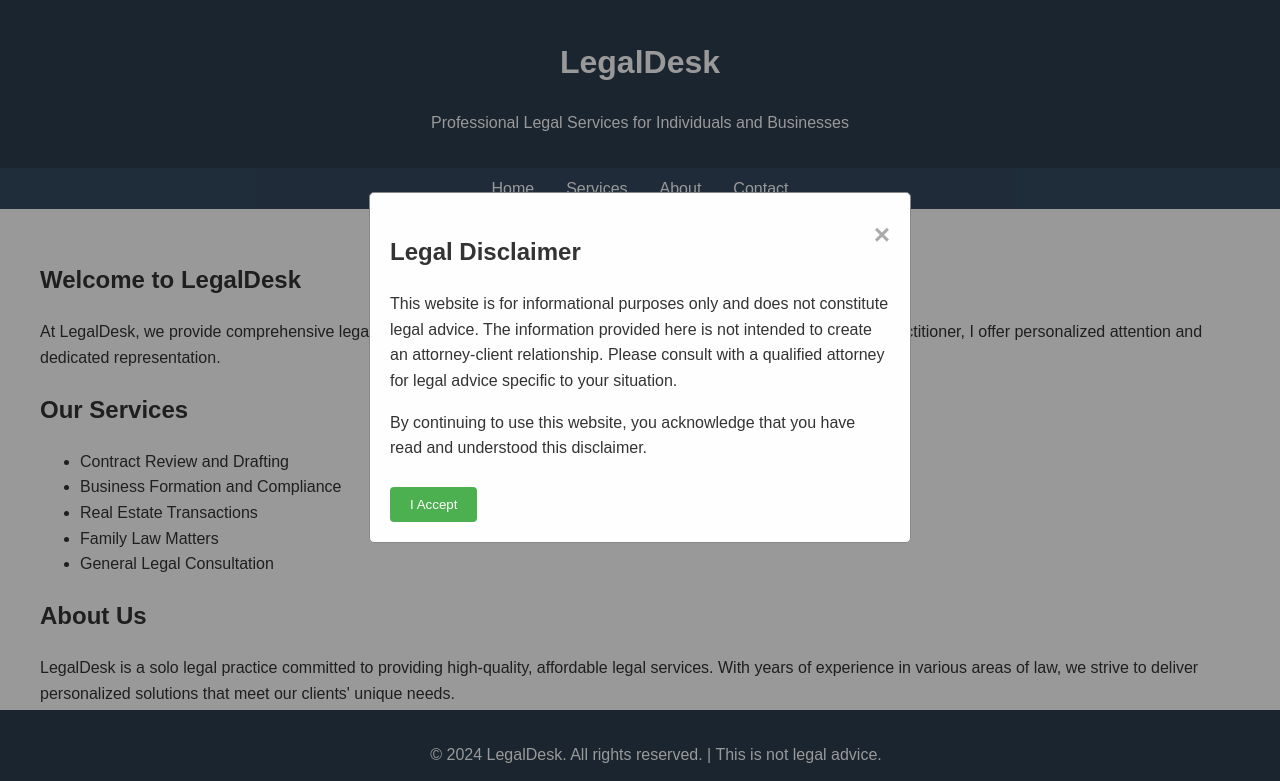
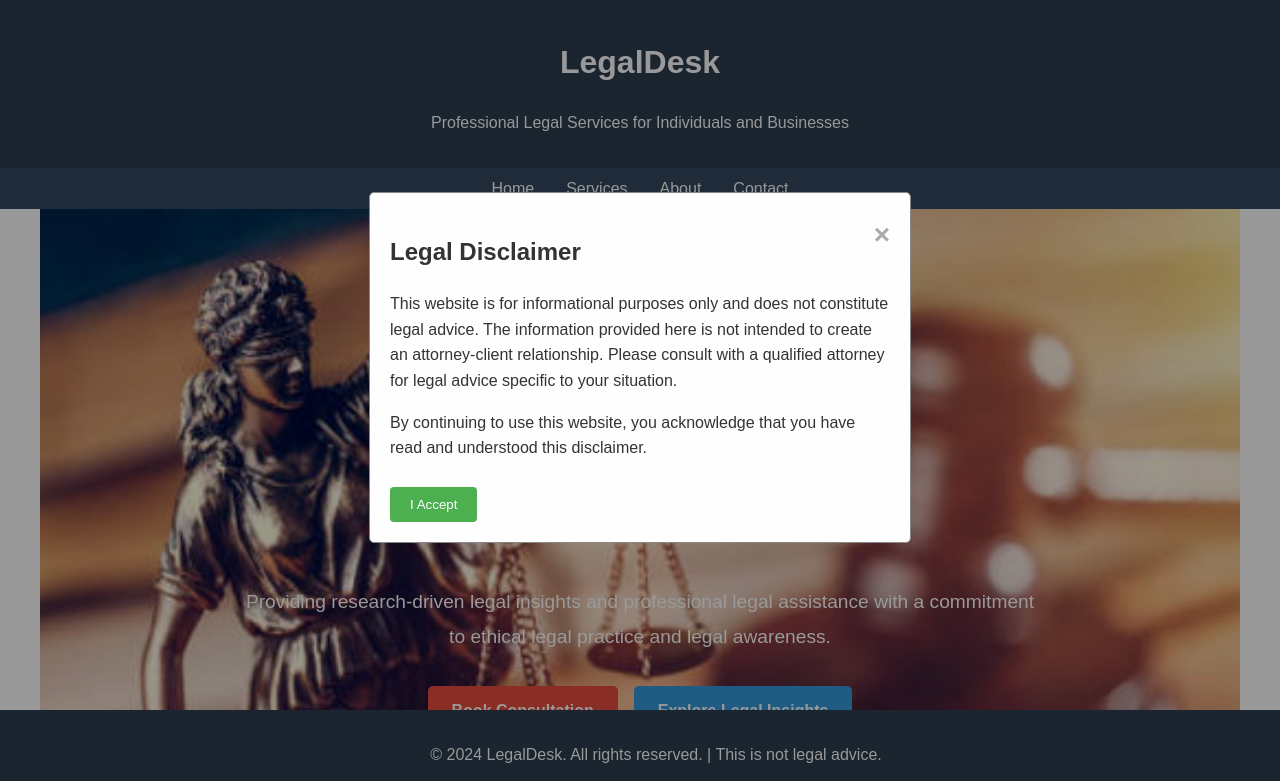
Before and after one commit to Thunderer11/LegalDesk, a plain HTML site: page home.html in a window 1280 px wide. Shown: the top 781 px of the page. Drawn offline with Linux system fonts and the light colour scheme.

Commit message:
Added Hero Section

```diff
--- /dev/null
+++ b/home.css
@@ -0,0 +1,153 @@
+body {
+    font-family: Arial, sans-serif;
+    margin: 0;
+    padding: 0;
+    line-height: 1.6;
+    color: #333;
+}
+header {
+    background-color: #2c3e50;
+    color: white;
+    padding: 1rem;
+    text-align: center;
+}
+nav {
+    background-color: #34495e;
+    padding: 0.5rem;
+}
+nav ul {
+    list-style: none;
+    padding: 0;
+    margin: 0;
+    display: flex;
+    justify-content: center;
+}
+nav li {
+    margin: 0 1rem;
+}
+nav a {
+    color: white;
+    text-decoration: none;
+}
+main {
+    padding: 0;
+    max-width: 1200px;
+    margin: 0 auto;
+}
+footer {
+    background-color: #2c3e50;
+    color: white;
+    text-align: center;
+    padding: 1rem;
+    position: fixed;
+    bottom: 0;
+    width: 100%;
+}
+/* Modal styles */
+.modal {
+    display: none;
+    position: fixed;
+    z-index: 1;
+    left: 0;
+    top: 0;
+    width: 100%;
+    height: 100%;
+    overflow: auto;
+    background-color: rgba(0,0,0,0.4);
+}
+.modal-content {
+    background-color: #fefefe;
+    margin: 15% auto;
+    padding: 20px;
+    border: 1px solid #888;
+    width: 80%;
+    max-width: 500px;
+    border-radius: 5px;
+}
+.close {
+    color: #aaa;
+    float: right;
+    font-size: 28px;
+    font-weight: bold;
+    cursor: pointer;
+}
+.close:hover {
+    color: black;
+}
+.accept-btn {
+    background-color: #4CAF50;
+    color: white;
+    padding: 10px 20px;
+    border: none;
+    border-radius: 4px;
+    cursor: pointer;
+    margin-top: 10px;
+}
+.accept-btn:hover {
+    background-color: #45a049;
+}
+/* Hero Section Styles */
+.hero {
+    background-image: url('Hero.jpeg');
+    background-size: cover;
+    background-position: center;
+    background-attachment: fixed;
+    color: white;
+    text-align: center;
+    padding: 100px 20px;
+    min-height: 60vh;
+    display: flex;
+    flex-direction: column;
+    justify-content: center;
+    align-items: center;
+}
+.hero h1 {
+    font-size: 3rem;
+    margin-bottom: 0.5rem;
+    font-weight: bold;
+}
+.hero .subtitle {
+    font-size: 1.5rem;
+    margin-bottom: 1rem;
+    color: #ecf0f1;
+}
+.hero .description {
+    font-size: 1.2rem;
+    max-width: 800px;
+    margin-bottom: 2rem;
+    line-height: 1.8;
+}
+.hero-buttons {
+    display: flex;
+    gap: 1rem;
+    flex-wrap: wrap;
+    justify-content: center;
+}
+.btn {
+    background-color: #e74c3c;
+    color: white;
+    padding: 12px 24px;
+    text-decoration: none;
+    border-radius: 5px;
+    font-size: 1rem;
+    font-weight: bold;
+    transition: background-color 0.3s;
+}
+.btn:hover {
+    background-color: #c0392b;
+}
+.btn.secondary {
+    background-color: #3498db;
+}
+.btn.secondary:hover {
+    background-color: #2980b9;
+}
+/* Other sections */
+section {
+    padding: 2rem;
+}
+section h2 {
+    color: #2c3e50;
+    border-bottom: 2px solid #3498db;
+    padding-bottom: 0.5rem;
+}
--- a/home.html
+++ b/home.html
@@ -4,96 +4,7 @@
     <meta charset="UTF-8">
     <meta name="viewport" content="width=device-width, initial-scale=1.0">
     <title>LegalDesk - Professional Legal Services</title>
-    <style>
-        body {
-            font-family: Arial, sans-serif;
-            margin: 0;
-            padding: 0;
-            line-height: 1.6;
-            color: #333;
-        }
-        header {
-            background-color: #2c3e50;
-            color: white;
-            padding: 1rem;
-            text-align: center;
-        }
-        nav {
-            background-color: #34495e;
-            padding: 0.5rem;
-        }
-        nav ul {
-            list-style: none;
-            padding: 0;
-            margin: 0;
-            display: flex;
-            justify-content: center;
-        }
-        nav li {
-            margin: 0 1rem;
-        }
-        nav a {
-            color: white;
-            text-decoration: none;
-        }
-        main {
-            padding: 2rem;
-            max-width: 1200px;
-            margin: 0 auto;
-        }
-        footer {
-            background-color: #2c3e50;
-            color: white;
-            text-align: center;
-            padding: 1rem;
-            position: fixed;
-            bottom: 0;
-            width: 100%;
-        }
-        /* Modal styles */
-        .modal {
-            display: none;
-            position: fixed;
-            z-index: 1;
-            left: 0;
-            top: 0;
-            width: 100%;
-            height: 100%;
-            overflow: auto;
-            background-color: rgba(0,0,0,0.4);
-        }
-        .modal-content {
-            background-color: #fefefe;
-            margin: 15% auto;
-            padding: 20px;
-            border: 1px solid #888;
-            width: 80%;
-            max-width: 500px;
-            border-radius: 5px;
-        }
-        .close {
-            color: #aaa;
-            float: right;
-            font-size: 28px;
-            font-weight: bold;
-            cursor: pointer;
-        }
-        .close:hover {
-            color: black;
-        }
-        .accept-btn {
-            background-color: #4CAF50;
-            color: white;
-            padding: 10px 20px;
-            border: none;
-            border-radius: 4px;
-            cursor: pointer;
-            margin-top: 10px;
-        }
-        .accept-btn:hover {
-            background-color: #45a049;
-        }
-    </style>
+    <link rel="stylesheet" href="home.css">
 </head>
 <body>
     <!-- Disclaimer Modal -->
@@ -122,9 +33,15 @@
     </nav>
 
     <main>
-        <section id="home">
-            <h2>Welcome to LegalDesk</h2>
-            <p>At LegalDesk, we provide comprehensive legal services tailored to meet your individual and business needs. As a solo practitioner, I offer personalized attention and dedicated representation.</p>
+        <section id="home" class="hero">
+            <!-- Hero Image can be added here if needed -->
+            <h1>Adv. Samridhi Sharma</h1>
+            <p class="subtitle">Advocate | Legal Researcher | Author</p>
+            <p class="description">Providing research-driven legal insights and professional legal assistance with a commitment to ethical legal practice and legal awareness.</p>
+            <div class="hero-buttons">
+                <a href="#contact" class="btn">Book Consultation</a>
+                <a href="#services" class="btn secondary">Explore Legal Insights</a>
+            </div>
         </section>
 
         <section id="services">
```
Also changed, not shown: Hero.jpeg (added).
